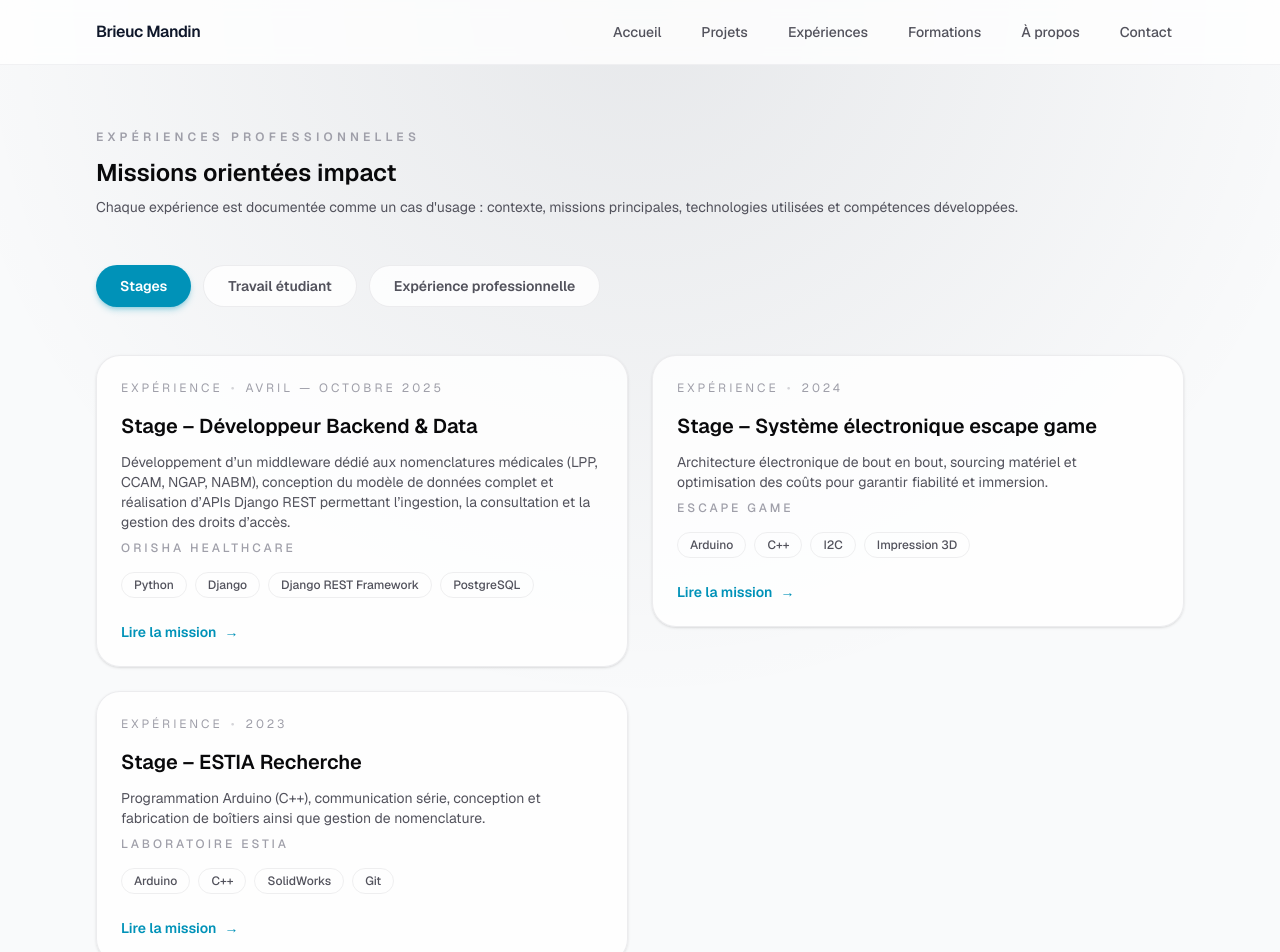
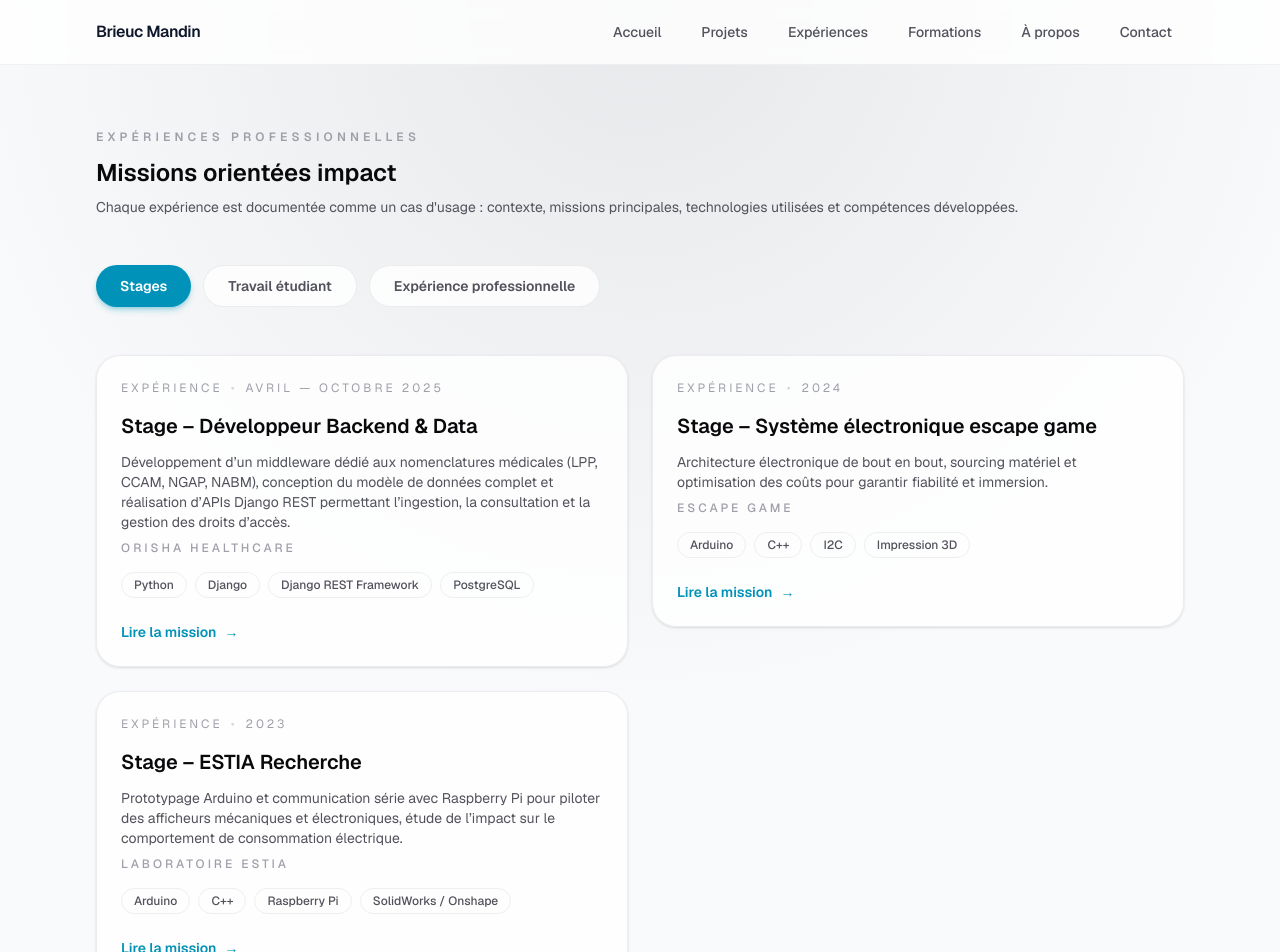
Before and after one commit to RoiBrioche/site-web-vitrine, a Next.js app: page /experiences in a window 1280 px wide. Shown: the top 952 px of the page. Built offline with nearby package versions, Linux system fonts and the light colour scheme.

Commit message:
Modification et enrishissement de la rubrique du stage de première année (#18)

```diff
--- a/src/data/experiences.ts
+++ b/src/data/experiences.ts
@@ -112,46 +112,52 @@ export const experiences: ExperienceContent[] = [
     ],
   },
   {
-    title: "Stage – ESTIA Recherche",
-    slug: "estia-recherche",
-    company: "Laboratoire ESTIA",
-    type: "stage",
-    description:
-      "Programmation Arduino (C++), communication série, conception et fabrication de boîtiers ainsi que gestion de nomenclature.",
-    date: "2023",
-    technologies: ["Arduino", "C++", "SolidWorks", "Git", "Lab tooling"],
-    content:
-      "Stage laboratoire mêlant prototypage rapide, documentation scientifique et rédaction de protocoles de test.",
-    sections: [
+    "title": "Stage – ESTIA Recherche",
+    "slug": "estia-recherche",
+    "company": "Laboratoire ESTIA",
+    "type": "stage",
+    "description": "Prototypage Arduino et communication série avec Raspberry Pi pour piloter des afficheurs mécaniques et électroniques, étude de l’impact sur le comportement de consommation électrique.",
+    "date": "2023",
+    "technologies": ["Arduino", "C++", "Raspberry Pi", "SolidWorks / Onshape", "Git", "Lab tooling"],
+    "content": "Stage orienté prototypage et recherche scientifique : pilotage de cartes Arduino, communication série avec un Raspberry Pi, conception de boîtiers et étude d’impact comportemental sur la consommation énergétique.",
+    "sections": [
       {
-        title: "Missions générales",
-        paragraphs: [
-          "Développer les prototypes électroniques pour des bancs de tests de capteurs.",
-          "Documenter chaque itération pour permettre aux chercheurs de reproduire les expériences.",
-        ],
+        "title": "Missions générales",
+        "paragraphs": [
+          "Développement de prototypes électroniques pour piloter des afficheurs mécaniques et écrans via Arduino et communication série avec un Raspberry Pi.",
+          "Étude et mise en place de la communication série permettant à un Raspberry Pi de contrôler plusieurs cartes Arduino simultanément.",
+          "Conception et réalisation du carter du boîtier d’afficheur via CAO (Onshape) et étude économique des matériaux et fournisseurs.",
+          "Documentation scientifique et protocoles de tests pour assurer la reproductibilité et la traçabilité des expériences."
+        ]
       },
       {
-        title: "Approche narrative",
-        paragraphs: [
-          "Focus sur la rigueur scientifique : traçabilité, reproductibilité, communication claire auprès d’équipes pluridisciplinaires.",
-        ],
-      },
+        "title": "Approche narrative",
+        "paragraphs": [
+          "Projet orienté recherche appliquée : l’objectif était de tester l’impact d’afficheurs mécaniques ou électroniques sur la consommation électrique des individus face à la production d’énergie solaire locale.",
+          "Chaque prototype a été conçu pour être modulable et reproductible afin de capitaliser les retours pour les futures expérimentations.",
+          "Focus sur la rigueur scientifique : traçabilité, reproductibilité, communication claire avec des équipes pluridisciplinaires."
+        ]
+      }
     ],
-    missions: [
-      "Programmer les microcontrôleurs (Arduino/C++) et mettre en place une communication série fiable.",
-      "Concevoir les boîtiers via CAO et organiser la fabrication rapide.",
-      "Structurer la nomenclature et les fiches de tests pour les futures cohortes d’étudiants.",
+    "missions": [
+      "Programmer les microcontrôleurs Arduino pour piloter moteurs et afficheurs selon les données de production solaire.",
+      "Implémenter une communication série fiable entre un Raspberry Pi et plusieurs cartes Arduino pour centraliser le contrôle des afficheurs.",
+      "Concevoir et réaliser le carter du boîtier de l’afficheur via CAO (Onshape), avec étude de coûts et choix des matériaux.",
+      "Documenter le protocole scientifique, les tests et les résultats pour assurer la reproductibilité des expériences."
     ],
-    outcomes: [
-      "Bancs de test opérationnels pour les équipes recherche.",
-      "Réduction du temps d’assemblage grâce à une documentation claire.",
-      "Capitalisation des retours pour les promotions suivantes.",
+    "outcomes": [
+      "Prototypes fonctionnels pour piloter plusieurs afficheurs via un Raspberry Pi.",
+      "Carter d’afficheur conçu et optimisé pour fabrication économique.",
+      "Documentation scientifique complète et protocoles de tests reproductibles.",
+      "Capacité à tester et observer l’impact de différentes interfaces sur le comportement de consommation électrique."
     ],
-    learnings: [
-      "Méthodologie scientifique appliquée au développement.",
-      "Importance d’une documentation neutre et reproductible.",
-      "Collaboration avec des profils très divers (chercheurs, étudiants, techniciens).",
-    ],
+    "learnings": [
+      "Maîtrise du prototypage électronique et programmation Arduino/C++ pour la commande de moteurs et afficheurs.",
+      "Conception CAO et analyse de coût pour la fabrication de boîtiers physiques.",
+      "Mise en place de communication série entre Raspberry Pi et Arduino.",
+      "Méthodologie scientifique appliquée : rigueur, traçabilité et documentation pour expérimentations reproductibles.",
+      "Collaboration avec des profils divers : chercheurs, étudiants, techniciens."
+    ]
   },
   {
   title: "Employé de mise en rayon",
```
